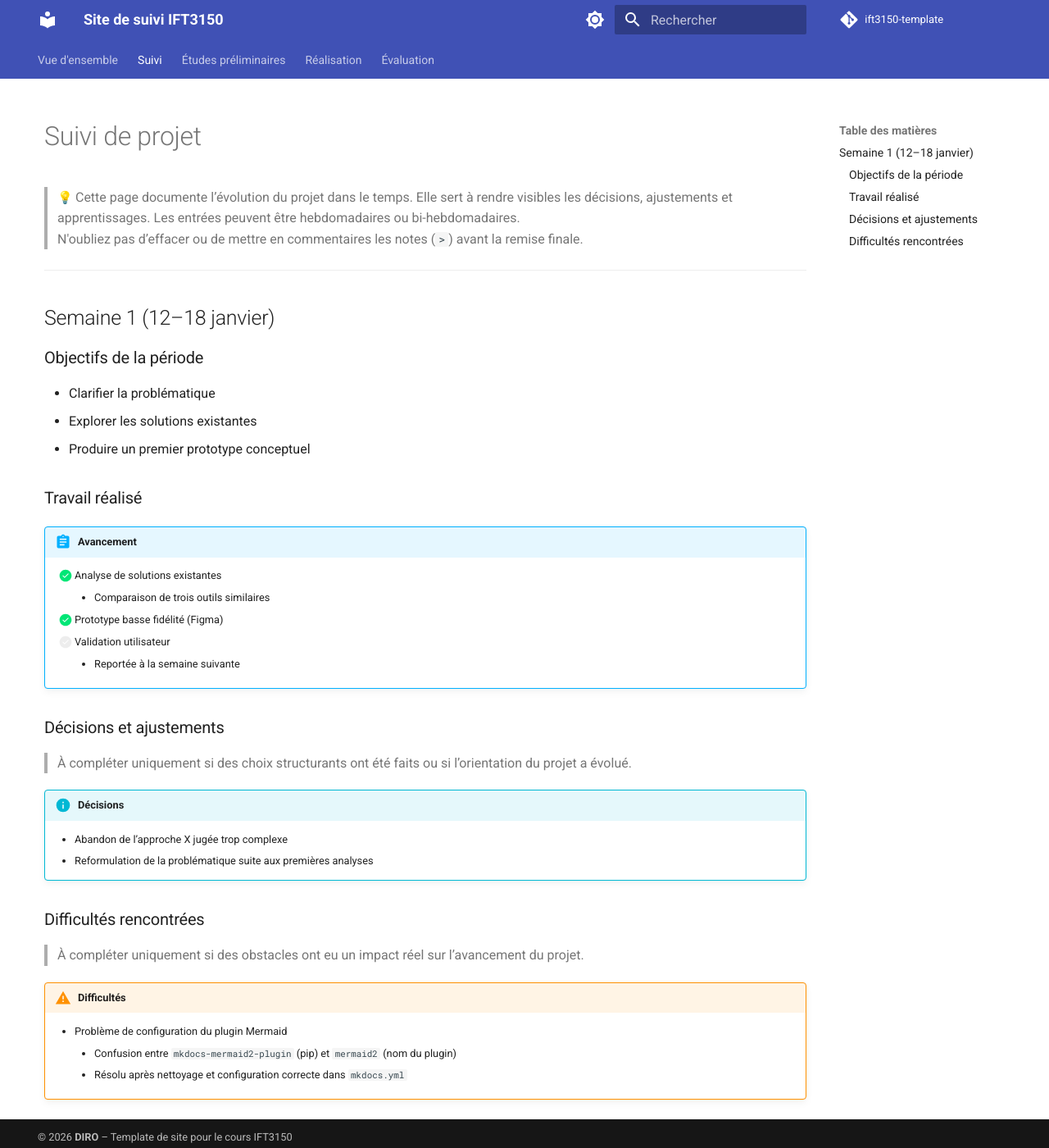
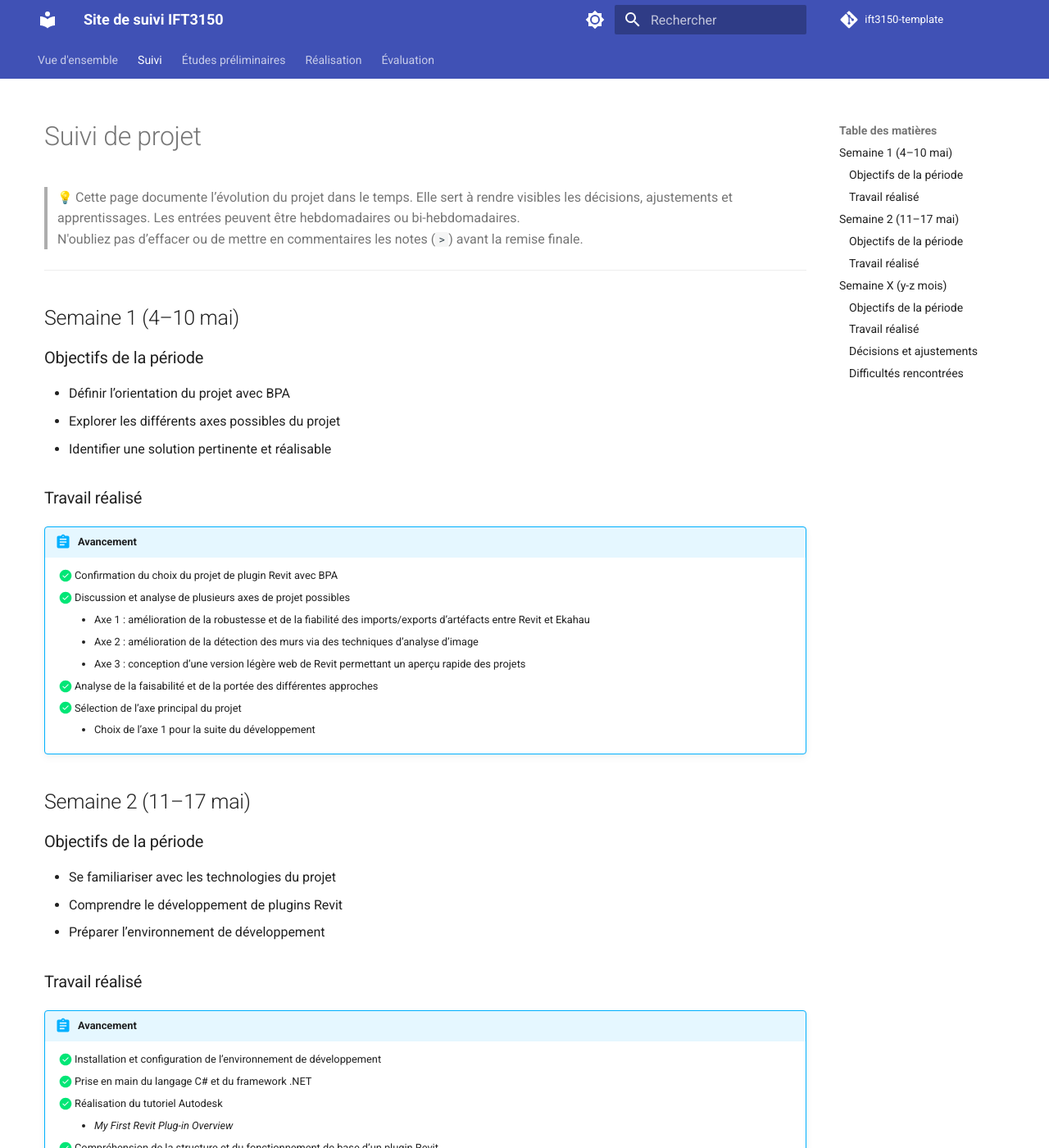
Before and after one commit to tidjanioff/ift3150-suivi, an MkDocs documentation site: the page built from docs/suivi.md, in a window 1280 px wide and 1400 px high. Shown: the whole window at 82% size. Built offline with MkDocs 1.6.1 and Material for MkDocs 9.7.7, drawn with Linux system fonts in a browser that asks for light colours; emoji names are drawn with the system emoji font; comment, search, counter and statistics services are not loaded; some of the changed text lies outside the part shown.

Commit message:
Remplissage suivi semaines 1 et 2 + informations générales

```diff
--- a/docs/suivi.md
+++ b/docs/suivi.md
@@ -19,7 +19,45 @@ title: Suivi du projet
 
 ---
 
-## Semaine 1 (12–18 janvier)
+## Semaine 1 (4–10 mai)
+
+### Objectifs de la période
+- Définir l’orientation du projet avec BPA
+- Explorer les différents axes possibles du projet
+- Identifier une solution pertinente et réalisable
+
+### Travail réalisé
+
+!!! abstract "Avancement"
+    - [x] Confirmation du choix du projet de plugin Revit avec BPA
+    - [x] Discussion et analyse de plusieurs axes de projet possibles
+        - Axe 1 : amélioration de la robustesse et de la fiabilité des imports/exports d’artéfacts entre Revit et Ekahau
+        - Axe 2 : amélioration de la détection des murs via des techniques d’analyse d’image
+        - Axe 3 : conception d’une version légère web de Revit permettant un aperçu rapide des projets
+    - [x] Analyse de la faisabilité et de la portée des différentes approches
+    - [x] Sélection de l’axe principal du projet
+        - Choix de l’axe 1 pour la suite du développement
+
+
+## Semaine 2 (11–17 mai)
+
+### Objectifs de la période
+- Se familiariser avec les technologies du projet
+- Comprendre le développement de plugins Revit
+- Préparer l’environnement de développement
+
+### Travail réalisé
+
+!!! abstract "Avancement"
+    - [x] Installation et configuration de l’environnement de développement
+    - [x] Prise en main du langage C# et du framework .NET
+    <!-- - [x] Exploration de la documentation liée à l’API Revit -->
+    - [x] Réalisation du tutoriel Autodesk
+        - *My First Revit Plug-in Overview*
+    - [x] Compréhension de la structure et du fonctionnement de base d’un plugin Revit
+
+
+## Semaine X (y-z mois)
 
 ### Objectifs de la période
 - Clarifier la problématique
--- a/mkdocs.yml
+++ b/mkdocs.yml
@@ -38,7 +38,7 @@ theme:
 copyright: "&copy; 2026 <b>DIRO</b> &ndash; Template de site pour le cours IFT3150 <br>Département d'informatique et de recherche opérationnelle <br>Université de Montréal"
 
 repo_name: ift3150-template
-repo_url: https://github.com/ift3150-template/ift3150-template.github.io
+repo_url: https://github.com/udem-diro/template-projet
 # edit_uri: edit/main/docs/
 
 # extra:
```
Also changed, not shown: docs/index.md (+2 -2 lines).
